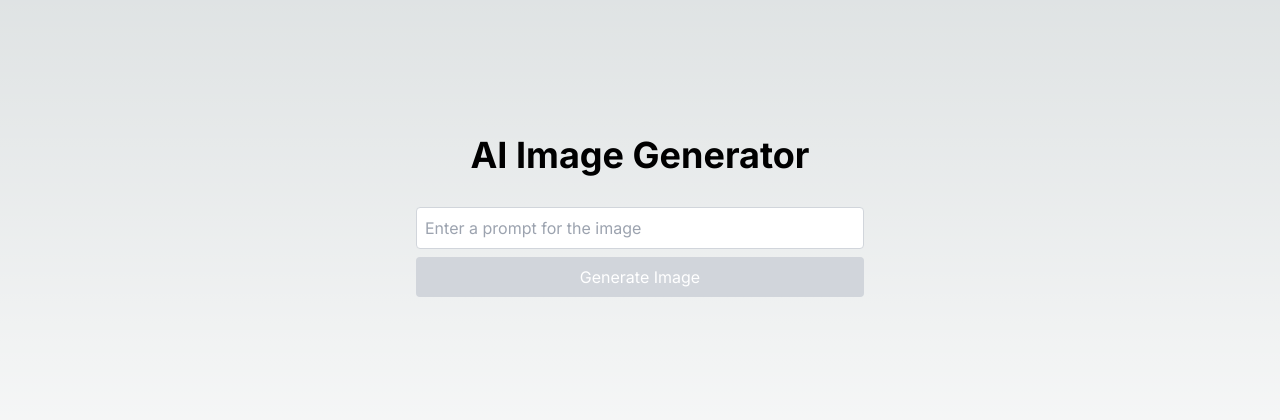
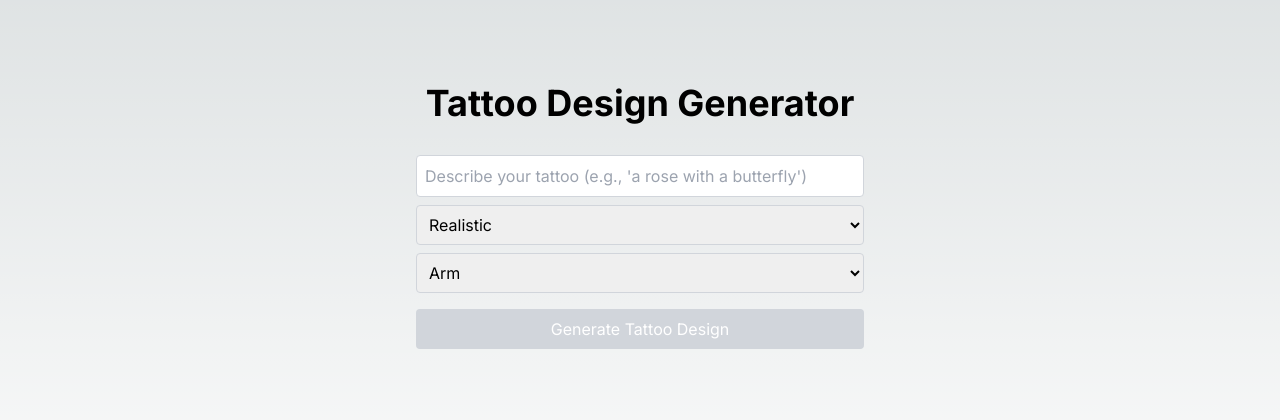
Before and after one commit to ramanbattina/ai-image-generator, a Next.js app: page / in a window 1280 px wide. Shown: the part 184-604 px from the top of the page. Built offline with nearby package versions, Linux system fonts and the light colour scheme.

Commit message:
Enhance application suitable for tattoo design application

```diff
--- a/src/app/page.js
+++ b/src/app/page.js
@@ -4,6 +4,8 @@ import { useState } from "react";
 
 export default function Home() {
   const [prompt, setPrompt] = useState("");
+  const [style, setStyle] = useState("realistic");
+  const [placement, setPlacement] = useState("arm");
   const [generatedImage, setGeneratedImage] = useState(null);
   const [isLoading, setIsLoading] = useState(false);
   const [error, setError] = useState(null);
@@ -12,10 +14,11 @@ export default function Home() {
     setIsLoading(true);
     setError(null);
     try {
+      const fullPrompt = `Tattoo design of ${prompt} in ${style} style for ${placement} placement`;
       const response = await fetch('/api/generate-image', {
         method: 'POST',
         headers: { 'Content-Type': 'application/json' },
-        body: JSON.stringify({ prompt }),
+        body: JSON.stringify({ prompt: fullPrompt }),
       });
       if (!response.ok) {
         throw new Error('Failed to generate image');
@@ -32,22 +35,47 @@ export default function Home() {
 
   return (
     <main className="flex min-h-screen flex-col items-center justify-center p-24">
-      <h1 className="text-4xl font-bold mb-8">AI Image Generator</h1>
+      <h1 className="text-4xl font-bold mb-8">Tattoo Design Generator</h1>
 
       <div className="w-full max-w-md">
         <input
           type="text"
           value={prompt}
           onChange={(e) => setPrompt(e.target.value)}
-          className="w-full p-2 border border-gray-300 rounded"
-          placeholder="Enter a prompt for the image"
+          className="w-full p-2 border border-gray-300 rounded mb-2"
+          placeholder="Describe your tattoo (e.g., 'a rose with a butterfly')"
         />
+
+        <select
+          value={style}
+          onChange={(e) => setStyle(e.target.value)}
+          className="w-full p-2 border border-gray-300 rounded mb-2"
+        >
+          <option value="realistic">Realistic</option>
+          <option value="minimalist">Minimalist</option>
+          <option value="traditional">Traditional</option>
+          <option value="watercolor">Watercolor</option>
+          <option value="geometric">Geometric</option>
+        </select>
+
+        <select
+          value={placement}
+          onChange={(e) => setPlacement(e.target.value)}
+          className="w-full p-2 border border-gray-300 rounded mb-2"
+        >
+          <option value="arm">Arm</option>
+          <option value="leg">Leg</option>
+          <option value="back">Back</option>
+          <option value="chest">Chest</option>
+          <option value="wrist">Wrist</option>
+        </select>
+
         <button
           onClick={generateImage}
           disabled={isLoading || !prompt}
           className="mt-2 w-full bg-blue-500 text-white p-2 rounded hover:bg-blue-600 disabled:bg-gray-300"
         >
-          {isLoading ? 'Generating...' : 'Generate Image'}
+          {isLoading ? 'Generating...' : 'Generate Tattoo Design'}
         </button>
 
         {error && (
@@ -56,7 +84,7 @@ export default function Home() {
 
         {generatedImage && (
           <div className="mt-4">
-            <Image src={generatedImage} alt="Generated image" width={400} height={400} />
+            <Image src={generatedImage} alt="Generated tattoo design" width={400} height={400} />
           </div>
         )}
       </div>
```
